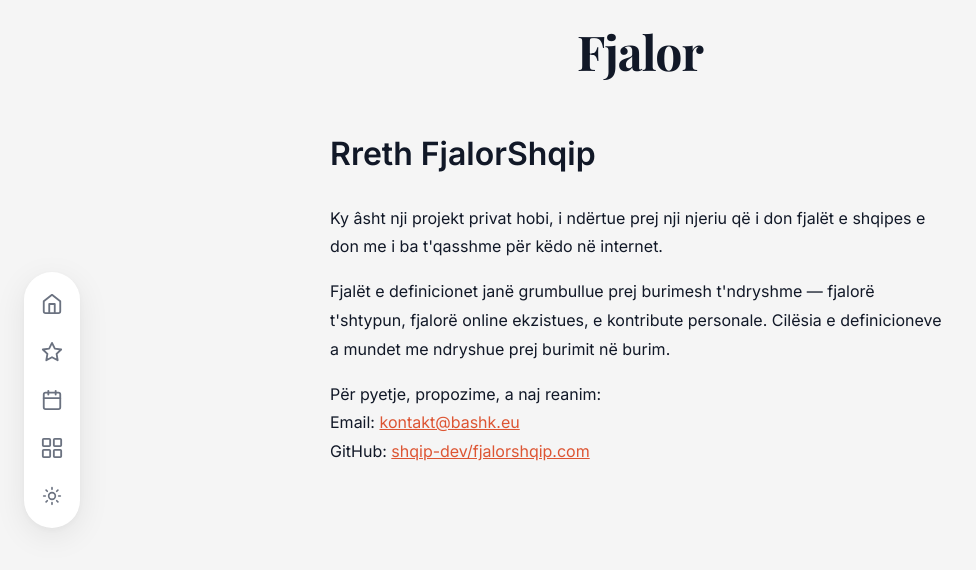
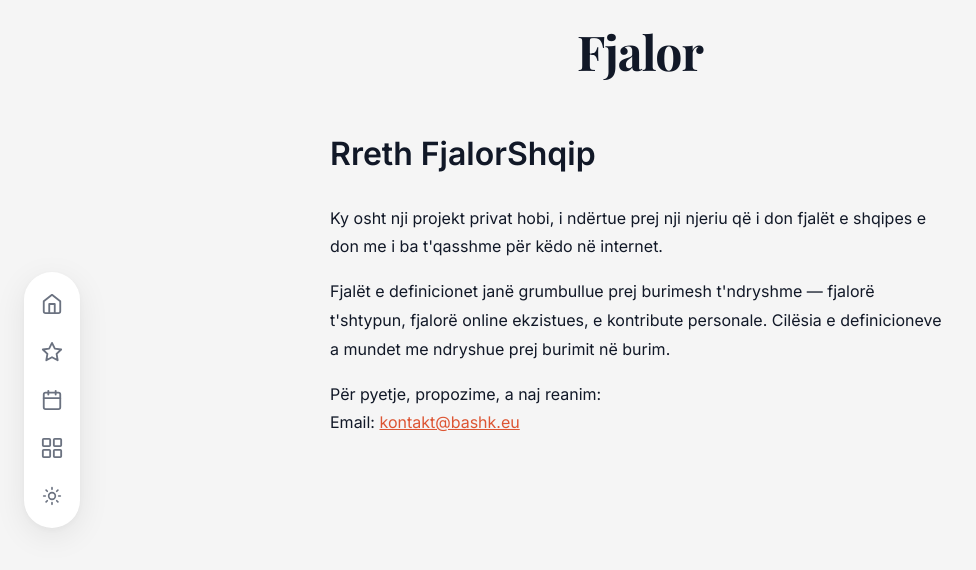
Before and after one commit to labibllaca/fjalorshqip, a React (Vite) app: page /rreth in a window 1280 px wide. Shown: the top 570 px of the page, without its empty margins (0-976 px from the left). Built offline with nearby package versions, Linux system fonts and the light colour scheme.

Commit message:
fix: s/âsht/osht, remove GitHub link

```diff
--- a/src/pages/About.tsx
+++ b/src/pages/About.tsx
@@ -3,7 +3,7 @@ const About = () => {
     <div style={{ maxWidth: 620, margin: '0 auto', lineHeight: 1.8 }}>
       <h1>Rreth FjalorShqip</h1>
       <p>
-        Ky âsht nji projekt privat hobi, i ndërtue prej nji njeriu që i don fjalët e shqipes
+        Ky osht nji projekt privat hobi, i ndërtue prej nji njeriu që i don fjalët e shqipes
         e don me i ba t'qasshme për këdo në internet.
       </p>
       <p>
@@ -15,11 +15,6 @@ const About = () => {
         Për pyetje, propozime, a naj reanim:
         <br />
         Email: <a href="mailto:kontakt@bashk.eu">kontakt@bashk.eu</a>
-        <br />
-        GitHub:{' '}
-        <a href="https://github.com/shqip-dev/fjalorshqip.com" target="_blank" rel="noopener noreferrer">
-          shqip-dev/fjalorshqip.com
-        </a>
       </p>
     </div>
   );
```
